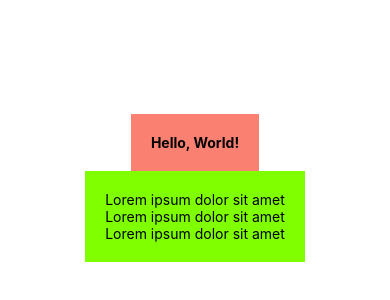
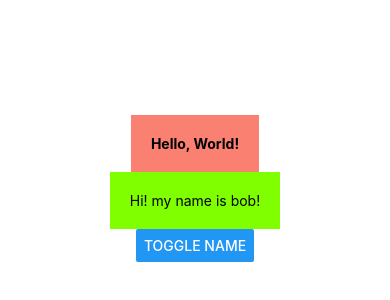
Before and after one commit to r0b-adams/hello-react-native, a React Native app: screen / in a window 390 px wide. Shown: the part 234-534 px from the top of the page. Built offline with nearby package versions, Linux system fonts and the light colour scheme.

Commit message:
tinked with state hook

```diff
--- a/App.tsx
+++ b/App.tsx
@@ -1,15 +1,23 @@
-import { StyleSheet, Text, View } from 'react-native';
+import { useState } from 'react';
+import { Button, StyleSheet, Text, View } from 'react-native';
 
 export default function App() {
+  const [name, setName] = useState('bob');
+
+  const toggleName = () => {
+    name === 'bob' ? setName(() => 'robert') : setName(() => 'bob');
+  };
+
   return (
     <View style={styles.container}>
       <View style={styles.header}>
         <Text style={styles.boldText}>Hello, World!</Text>
       </View>
       <View style={styles.body}>
-        <Text>Lorem ipsum dolor sit amet</Text>
-        <Text>Lorem ipsum dolor sit amet</Text>
-        <Text>Lorem ipsum dolor sit amet</Text>
+        <Text>Hi! my name is {name}!</Text>
+      </View>
+      <View style={styles.button}>
+        <Button title='toggle name' onPress={toggleName} />
       </View>
     </View>
   );
@@ -33,4 +41,8 @@ const styles = StyleSheet.create({
     backgroundColor: 'chartreuse',
     padding: 20,
   },
+  button: {
+    borderRadius: 5,
+    color: 'red',
+  },
 });
```
